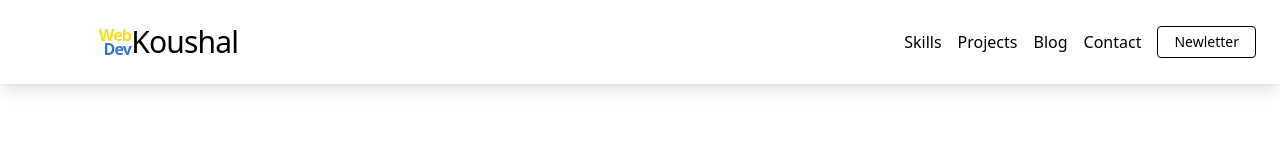
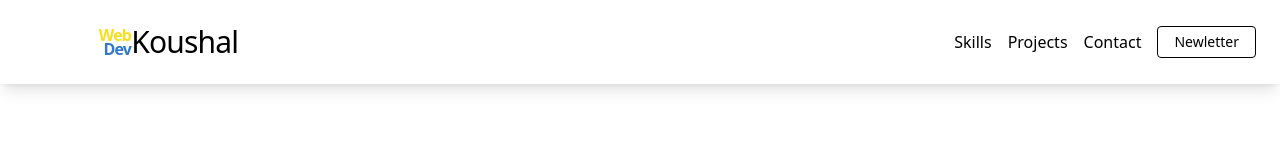
Before and after one commit to Koushlendra-Kumar/webdevkoushal, a React (Create React App) app: page / in a window 1280 px wide. Shown: the top 160 px of the page. Built offline with nearby package versions, Linux system fonts and the light colour scheme.

Commit message:
:fire: Remove dead code

```diff
--- a/src/components/Header.tsx
+++ b/src/components/Header.tsx
@@ -46,12 +46,6 @@ function Header() {
               Projects
             </a>
             <a
-              href="#responsive-header"
-              className="block mt-4 lg:inline-block lg:mt-0 font-medium text-base text-black hover:text-cyan-400 mr-4"
-            >
-              Blog
-            </a>
-            <a
               href="#contact"
               className="block mt-4 lg:inline-block lg:mt-0 font-medium text-base text-black hover:text-cyan-400 mr-4"
             >
```
